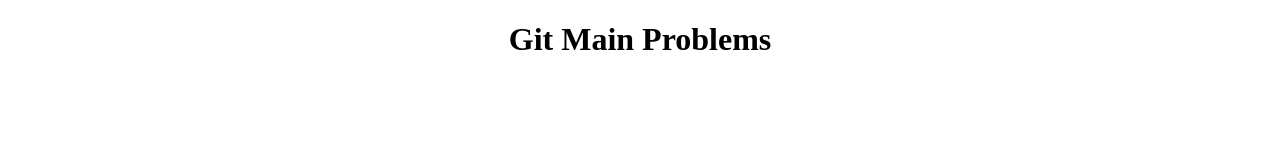
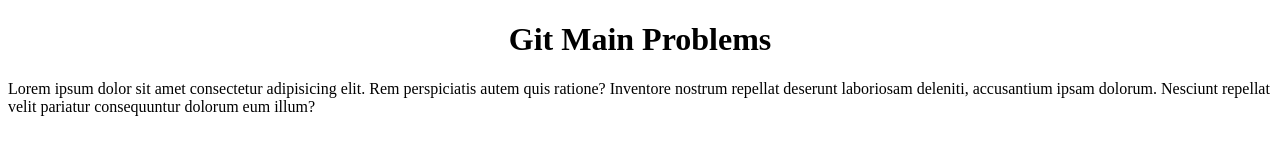
Before and after one commit to pallab775/git-problems, a plain HTML site: page index.html in a window 1280 px wide. Drawn offline with Linux system fonts and the light colour scheme.

Commit message:
secend problem

```diff
--- a/index.html
+++ b/index.html
@@ -8,6 +8,10 @@
 </head>
 <body>
     <h1> Git Main Problems </h1>
+    <p>Lorem ipsum dolor sit amet consectetur adipisicing elit.
+        Rem perspiciatis autem quis ratione? Inventore nostrum
+        repellat deserunt laboriosam deleniti, accusantium ipsam dolorum.
+        Nesciunt repellat velit pariatur consequuntur dolorum eum illum?</p>
 
 </body>
 </html>
```
